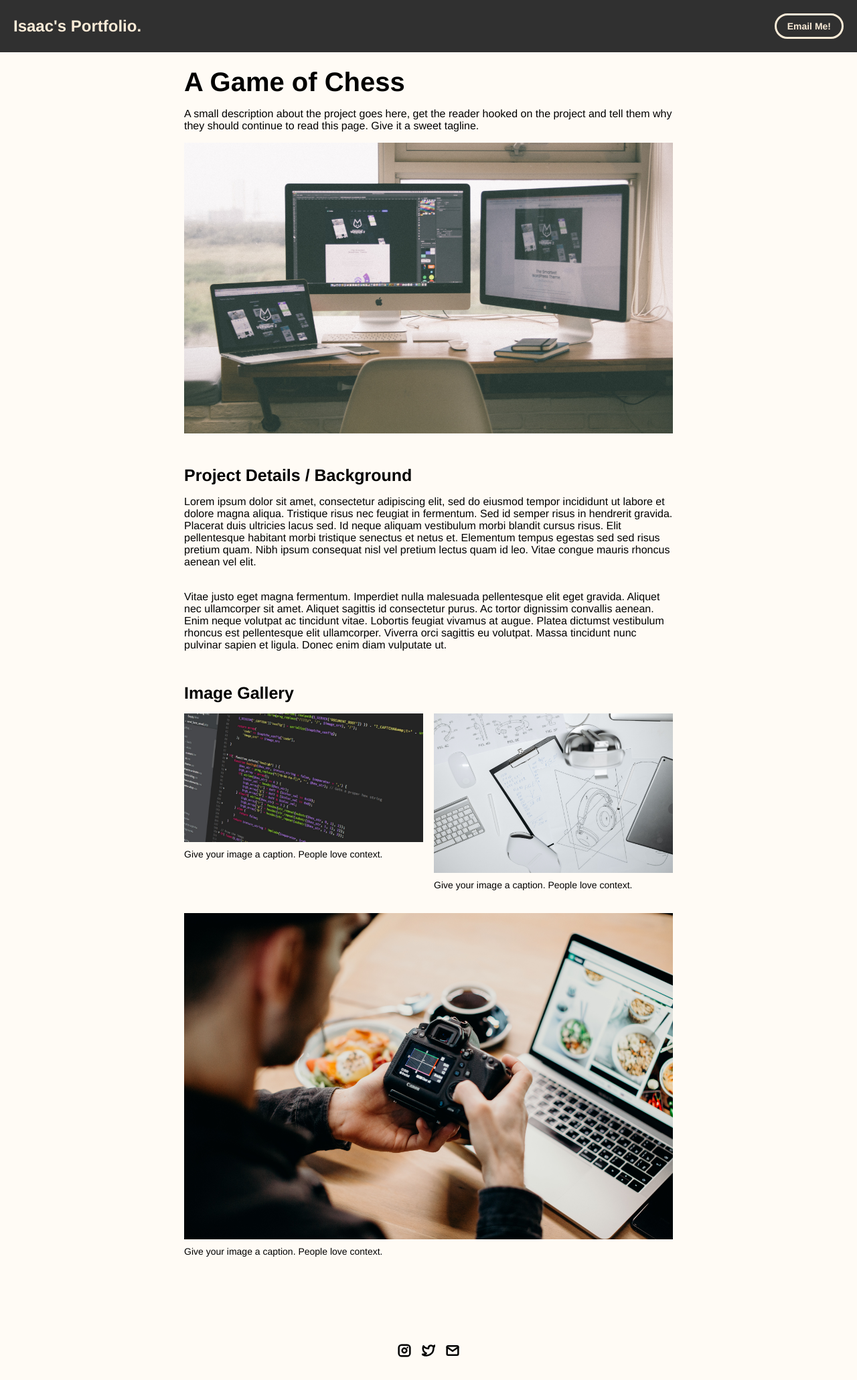
After one commit to IsaacPyle/portfolio, a web app: file project-pages/chess-project.html in a window 1280 px wide. The commit adds this page. Shown: the whole page at 67% size. Run offline with its HTML, style and script files only (its server is not run), Linux system fonts and the light colour scheme.

Commit message:
Lots of changes, fixed some coloring and spacing, need to add projects still

```diff
--- a/css/layout.css
+++ b/css/layout.css
@@ -25,7 +25,7 @@ body {
   margin: 225px 425px;
   display: flex;
   flex-direction: column;
-  gap: 96px;
+  gap: 48px;
 }
 
 
@@ -92,6 +92,12 @@ body {
   flex-wrap: wrap;
 }
 
+.project-button {
+  display: flex;
+  flex-direction: column;
+  gap: 16px;
+}
+
 /* Project Cards */
 
 .project-card {
@@ -113,9 +119,6 @@ body {
   object-fit: cover;
   object-position: center;
 }
-
-
-
 
 /* Project Pages */
 
@@ -176,28 +179,28 @@ body {
 /* Extra Extra large devices (large laptops and desktops, 1200px and below) */
 @media only screen and (max-width: 1600px) {
   #main-content {
-    margin: 225px 275px;
+    margin: 100px 275px;
   }
 }
 
 /* Extra large devices (large laptops and desktops, 1200px and below) */
 @media only screen and (max-width: 1200px) {
   #main-content {
-    margin: 225px 175px;
+    margin: 75px 175px;
   }
 }
 
 /* Large devices (laptops/desktops, 1000px and below) */
 @media only screen and (max-width: 1000px) {
   #main-content {
-    margin: 225px 75px;
+    margin: 50px 75px;
   }
 }
 
 /* Small devices (portrait tablets and large phones, 800px and below) */
 @media only screen and (max-width: 800px) {
   #main-content {
-    margin: 150px 50px;
+    margin: 25px 50px;
   }
 
   #portfolio-header {
@@ -212,7 +215,7 @@ body {
 /* Small devices (portrait tablets and large phones, 600px and below) */
 @media only screen and (max-width: 600px) {
   #main-content {
-    margin: 125px 20px;
+    margin: 10px 20px;
   }
 
   .project-card {
--- a/css/typography.css
+++ b/css/typography.css
@@ -23,7 +23,7 @@ body {
 }
 
 .subheader-text {
-  font-size: 20px;
+  font-size: 25px;
   font-weight: 700;
 }
 
@@ -46,4 +46,6 @@ body {
   display: -webkit-box;
   -webkit-line-clamp: 1;
   -webkit-box-orient: vertical;
+  font-size: 20px;
+  font-weight: 700;
 }
--- a/css/utilities.css
+++ b/css/utilities.css
@@ -20,7 +20,7 @@ a.icon-link:hover {
   cursor: pointer;
   stroke-width: 5;
   margin: 0;
-  transform: rotate(15deg);
+  transform: rotate(345deg);
 }
 
 
@@ -35,22 +35,34 @@ a.icon-link:hover {
   position: fixed;
   top: 0;
   left: 0;
+  background-color: #303030;
+  color: antiquewhite;
 }
 
 .nav-title-link {
-  color: black;
+  color: antiquewhite;
   text-decoration: none;
 }
 
 .nav-title-link:hover {
+  color: #5b93e0;
   text-decoration: underline;
+}
+
+#email-button {
+  color: antiquewhite;
+  border-color: antiquewhite;
+}
+
+#email-button:hover {
+  color: #5b93e0;
+  border-color: #5b93e0;
 }
 
 /* Small devices (portrait tablets and large phones, 800px and below) */
 /* @media only screen and (max-width: 800px) { */
   .navbar {
     padding: 20px 20px;
-    background-color: rgb(255, 251, 245);
   }
 /* } */
 
@@ -73,6 +85,9 @@ a.button:hover {
   text-decoration: underline;
   text-decoration-thickness: 2px;
   cursor: pointer;
+  color: #5b93e0;
+  border-color: #5b93e0;
+
 }
 
 a.text-link:link {
--- /dev/null
+++ b/project-pages/chess-project.html
@@ -0,0 +1,137 @@
+<!DOCTYPE html>
+<html lang="en">
+	<head>
+		<meta charset="utf-8">
+     <link rel="icon" href="../assets/images/home_screen_img.png" />
+     <title>Unemployables Portfolio</title>
+    <meta name="description" content="A portfolio template for the Unemployables community.">
+    <meta name="viewport" content="width=device-width, initial-scale=1" />
+
+		<link rel="stylesheet" href="../css/layout.css">
+    <link rel="stylesheet" href="../css/typography.css">
+    <link rel="stylesheet" href="../css/utilities.css">
+
+		<script defer src="../js/script.js"></script>
+	</head>
+	<body>
+    <!-- NAVBAR -->
+    <div class="navbar">
+      <a class="nav-title-link" href="../index.html">
+        <!--
+          TODO - Change the "Portfolio Title" to whatever you want displayed in the top left
+
+          (this should be the same across all pages)
+         -->
+        <span class="nav-title">Isaac's Portfolio.</span>
+        <a class="button" id="email-button" href="mailto:isaac.a.pyle@gmail.com">
+          <span class="button-text">Email Me!</span>
+        </a>
+      </a>
+    </div>
+
+    <!-- MAIN PAGE CONTENT -->
+    <div id="main-content">
+
+      <!-- PROJECT HEADER -->
+      <div id="project-header">
+          <!--
+            TODO
+
+            - Change the 'main-title' text to the name of your project
+            - Change the 'body-text' text to a short and sweet description of your project (maybe the same as the one on the project card)
+            - Change "desktop.jpeg" to the image filename you uploaded in the assets/images folder.
+          -->
+        <div class="main-title">A Game of Chess</div>
+        <div class="body-text">A small description about the project goes here, get the reader hooked on the project and tell them why they should continue to read this page. Give it a sweet tagline.</div>
+        <image class="project-header-image" src="../assets/images/desktop.jpeg">
+      </div>
+
+      <!-- PROJECT DETAILS -->
+      <!--
+        TODO
+
+        - Change the 'subheader-text' to whatever header you want for project details
+        - Add paragraphs using the <div class="body-text"></div> elements in the "project-details-content"
+      -->
+      <div id="project-details">
+        <div class="subheader-text">Project Details / Background</div>
+        <div class="project-details-content">
+          <div class="body-text">Lorem ipsum dolor sit amet, consectetur adipiscing elit, sed do eiusmod tempor incididunt ut labore et dolore magna aliqua. Tristique risus nec feugiat in fermentum. Sed id semper risus in hendrerit gravida. Placerat duis ultricies lacus sed. Id neque aliquam vestibulum morbi blandit cursus risus. Elit pellentesque habitant morbi tristique senectus et netus et. Elementum tempus egestas sed sed risus pretium quam. Nibh ipsum consequat nisl vel pretium lectus quam id leo. Vitae congue mauris rhoncus aenean vel elit.</div>
+          <div class="body-text">Vitae justo eget magna fermentum. Imperdiet nulla malesuada pellentesque elit eget gravida. Aliquet nec ullamcorper sit amet. Aliquet sagittis id consectetur purus. Ac tortor dignissim convallis aenean. Enim neque volutpat ac tincidunt vitae. Lobortis feugiat vivamus at augue. Platea dictumst vestibulum rhoncus est pellentesque elit ullamcorper. Viverra orci sagittis eu volutpat. Massa tincidunt nunc pulvinar sapien et ligula. Donec enim diam vulputate ut.</div>
+        </div>
+      </div>
+
+      <!-- IMAGE GALLERY -->
+      <div id="project-gallery">
+        <!-- TODO - Change the 'subheader-text' to whatever you want the Gallery section header to say -->
+        <div class="subheader-text">Image Gallery</div>
+        <div class="project-gallery-content">
+            <!--
+              TODO
+
+              This is where the images in the gallery live. Here's a simple gallery image for you to copy:
+
+              Full Width Image:
+
+                <div class="gallery-image-container">
+                  <img src="../assets/images/IMAGE_NAME" class="gallery-image">
+                  <span class="image-caption">IMAGE_CAPTION</span>
+                </div>
+
+              Half Width Image:
+
+                <div class="gallery-image-container half-width">
+                  <img src="../assets/images/IMAGE_NAME" class="gallery-image">
+                  <span class="image-caption">IMAGE_CAPTION</span>
+                </div>
+
+              - To add an image to the this area, copy one of the above, paste it below this comment, and change the following:
+                  - IMAGE_NAME: the name of the image file in assets/images
+                  - IMAGE_CAPTION: to the caption of the image
+            -->
+            <div class="gallery-image-container half-width">
+              <img src="../assets/images/code.jpeg" class="gallery-image">
+              <span class="image-caption">Give your image a caption. People love context.</span>
+            </div>
+            <div class="gallery-image-container half-width">
+              <img src="../assets/images/sketchbook.jpeg" class="gallery-image">
+              <span class="image-caption">Give your image a caption. People love context.</span>
+            </div>
+            <div class="gallery-image-container">
+              <img src="../assets/images/camera.jpeg" class="gallery-image">
+              <span class="image-caption">Give your image a caption. People love context.</span>
+            </div>
+        </div>
+      </div>
+    </div>
+
+    <!-- FOOTER -->
+    <div id="footer">
+      <!--
+        TODO - Change href to your Instagram account (can also delete entire "a" element if no Instagram)
+
+        This should be the same across all pages.
+      -->
+      <a class="icon-link" target="_blank" href="https://twitter.com/whitevans_eth">
+        <image src="../assets/icons/instagram.svg" class="footer-icon"/>
+      </a>
+      <!--
+        TODO - Change href to your Twitter account (can also delete entire "a" element if no Twitter)
+
+        This should be the same across all pages.
+      -->
+      <a class="icon-link" target="_blank" href="https://twitter.com/whitevans_eth">
+        <image src="../assets/icons/twitter.svg" class="footer-icon"/>
+      </a>
+      <!--
+        TODO - Change the email after "mailto" to your contact email
+
+        This should be the same across all pages.
+      -->
+      <a class="icon-link" href="mailto:whitevans.eth@gmail.com">
+        <image src="../assets/icons/mail.svg" class="footer-icon"/>
+      </a>
+    </div>
+
+	</body>
+</html>
```
Also changed, not shown: index.html (+16 -14 lines), assets/icons/youtube.svg (added), assets/images/Chess-Board.png (added), 1 other file. Lines whose indentation alone changed are shown as unchanged.
